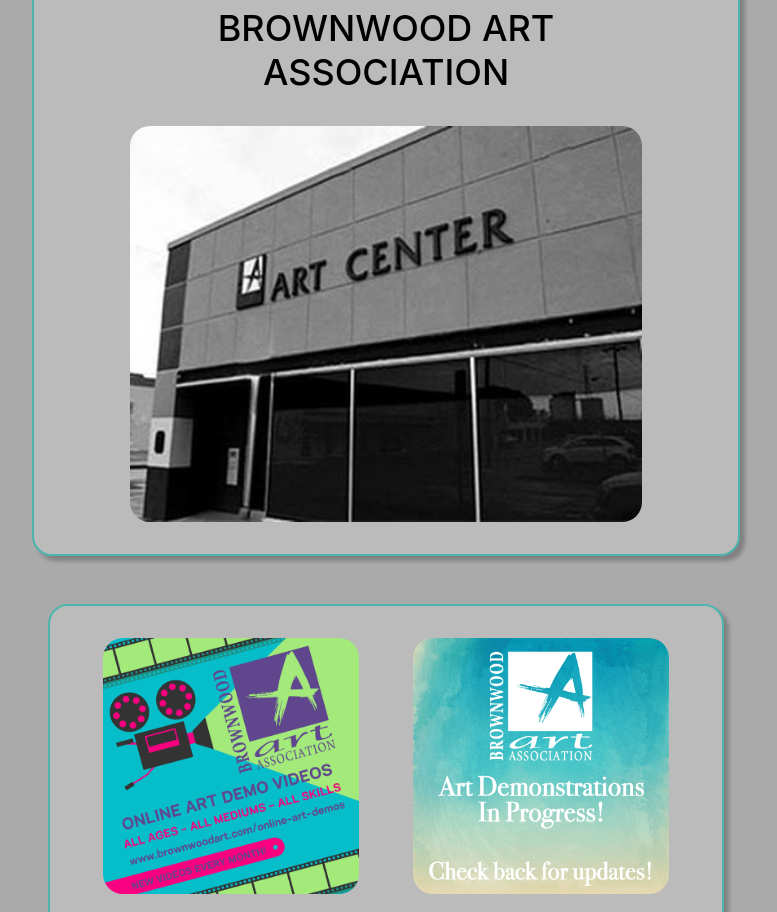
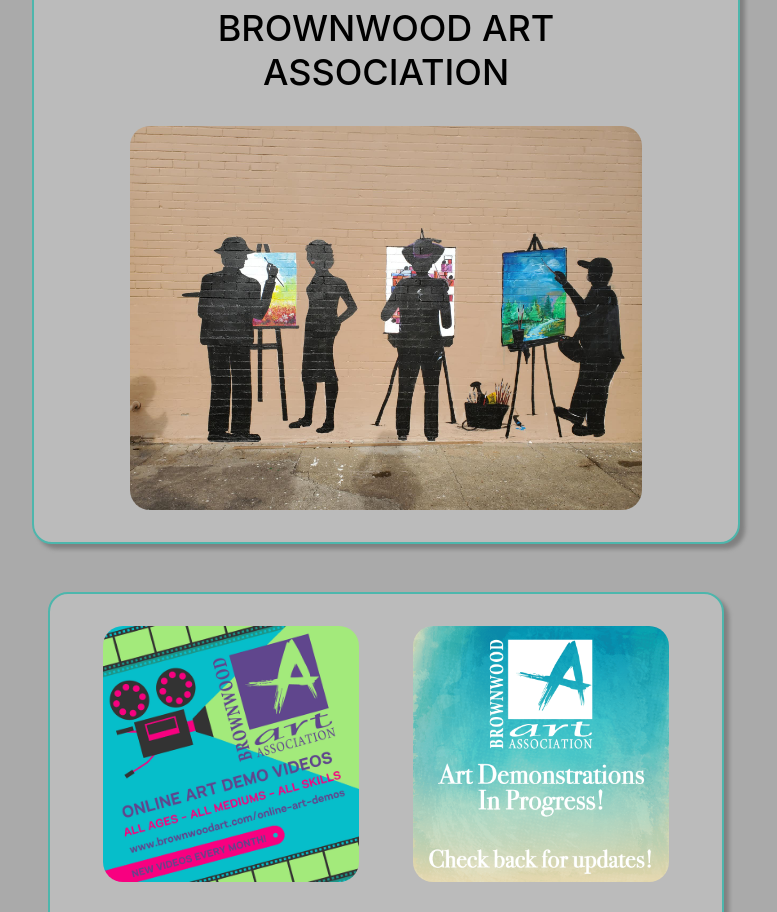
Before and after one commit to Jonathan-Day-Dev/bwd-art, a React (Create React App) app: page / in a window 1280 px wide. Shown: the part 823-1735 px from the top of the page, without its empty margins (254-1031 px from the left). Built offline with nearby package versions, Linux system fonts and the light colour scheme.

Commit message:
change image on WhatsNew component

```diff
--- a/src/components/Layout/WhatsNew.js
+++ b/src/components/Layout/WhatsNew.js
@@ -1,6 +1,6 @@
 import styles from './WhatsNew.module.css';
 import bannerLogo from '../../assets/logo_banner.jpg';
-import artcenter from '../../assets/artcenter.jpg';
+import backdrop from '../../assets/backdrop.jpg';
 
 import Card from '../UI/Card';
 
@@ -8,7 +8,7 @@ const WhatsNew = props => {
     return <Card className={styles.main}>
         <img src={bannerLogo} alt="logo" className={styles['logo-img']}/>
         <h2>WHAT'S NEW AT THE BROWNWOOD ART ASSOCIATION</h2>
-        <img src={artcenter} alt="art center" className={styles['art-center-img']} />
+        <img src={backdrop} alt="art center" className={styles['art-center-img']} />
     </Card>
 }
 
```
Also changed, not shown: src/assets/backdrop.jpg (added).
